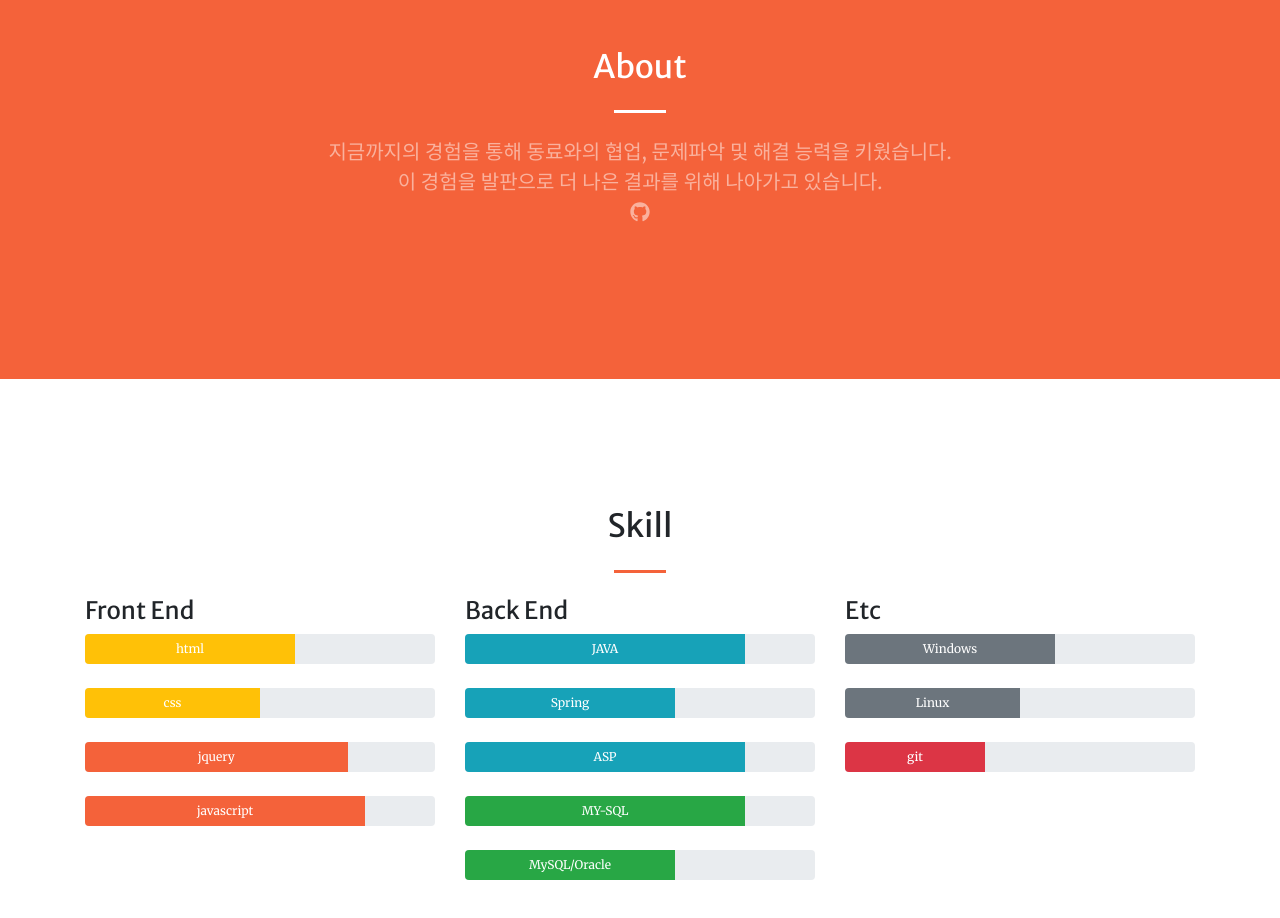
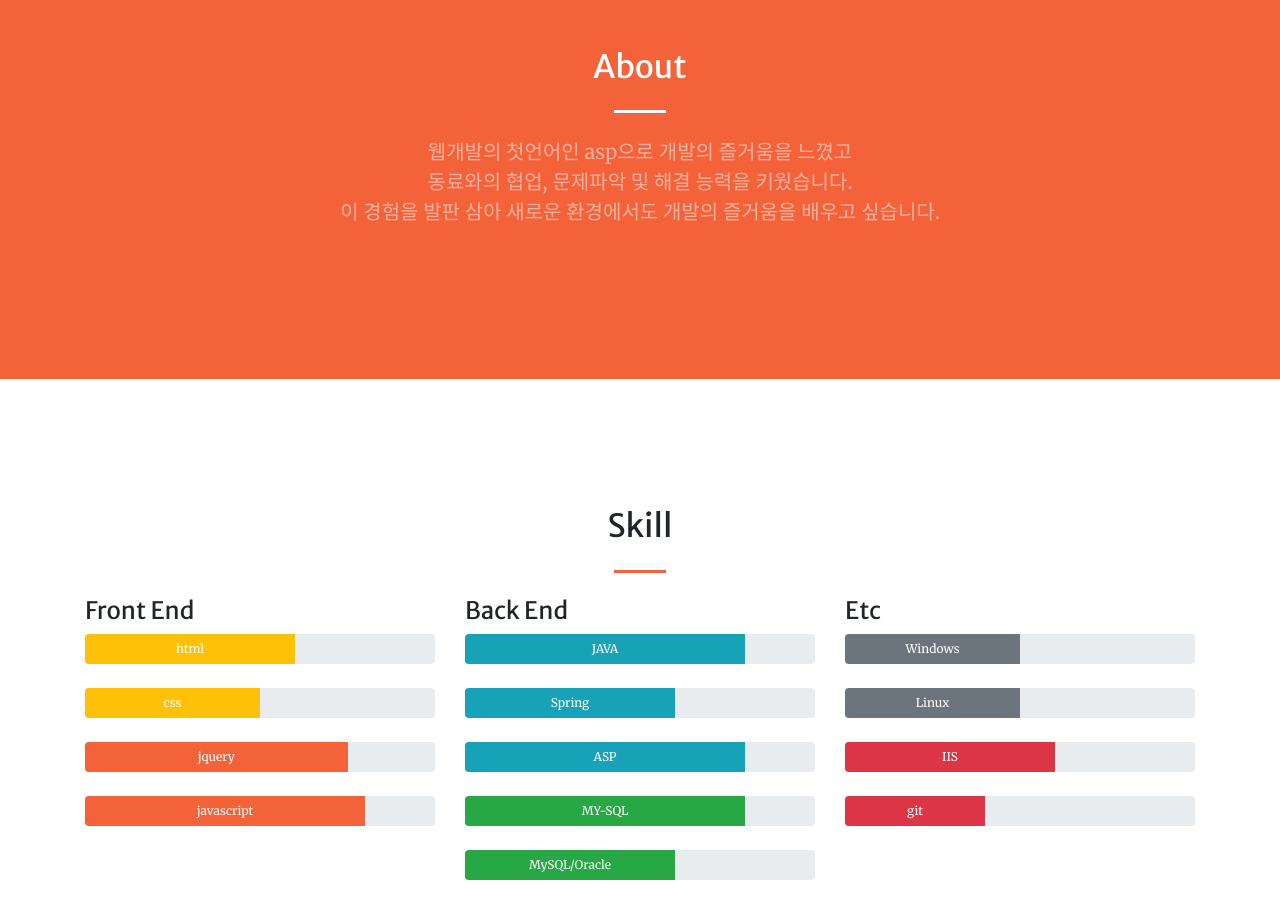
Before and after one commit to jieun246/jieun246.github.io, a plain HTML site: page index.html in a window 1280 px wide. Shown: the part 880-1798 px from the top of the page. Drawn offline with nearby package versions, Linux system fonts and the light colour scheme.

Commit message:
포트폴리오 수정

```diff
--- a/index.html
+++ b/index.html
@@ -43,7 +43,7 @@
                         <hr class="divider my-4" />
                     </div>
                     <div class="col-lg-8 align-self-baseline">
-                        <p class="text-white-75 font-weight-light mb-5">안녕하세요. 백엔드 개발자 임지은입니다. <i class='far fa-grin'></i></p>
+                        <p class="text-white-75 font-weight-light mb-5">안녕하세요. 백엔드 개발자 임지은입니다. <a class="text-white-50" href="https://github.com/jieun246" target="_blank"><i class='fab fa-github' style="font-size:20px;"></i></a></p>
                         <a class="btn btn-primary btn-xl js-scroll-trigger" href="#about">check my work</a>
                     </div>
                 </div>
@@ -57,9 +57,9 @@
                         <h2 class="text-white mt-0">About</h2>
                         <hr class="divider light my-4" />
                         <p class="text-white-50 mb-4" style="font-size:20px;">
-                            지금까지의 경험을 통해 동료와의 협업, 문제파악 및 해결 능력을 키웠습니다.<br>
-                            이 경험을 발판으로 더 나은 결과를 위해 나아가고 있습니다.<br>
-                            <a class="text-white-50" href="https://github.com/jieun246" target="_blank"><i class='fab fa-github' style="font-size:20px;"></i></a><br>
+                            웹개발의 첫언어인 asp으로 개발의 즐거움을 느꼈고<br>
+                            동료와의 협업, 문제파악 및 해결 능력을 키웠습니다.<br>
+                            이 경험을 발판 삼아 새로운 환경에서도 개발의 즐거움을 배우고 싶습니다.<br>
                         </p>
                     </div>
                 </div>
@@ -114,11 +114,15 @@
                     <div class="col">
                         <h4>Etc</h4>
                         <div class="progress" style="height:30px">
-                            <div class="progress-bar bg-secondary" style="width:60%;height:30px">Windows</div>
+                            <div class="progress-bar bg-secondary" style="width:50%;height:30px">Windows</div>
                         </div>
                         <br>
                         <div class="progress" style="height:30px">
                             <div class="progress-bar bg-secondary" style="width:50%;height:30px">Linux</div>
+                        </div>
+                        <br>
+                        <div class="progress" style="height:30px">
+                            <div class="progress-bar bg-danger" style="width:60%;height:30px">IIS</div>
                         </div>
                         <br>
                         <div class="progress" style="height:30px">
```
Also changed, not shown: 1 other file.
